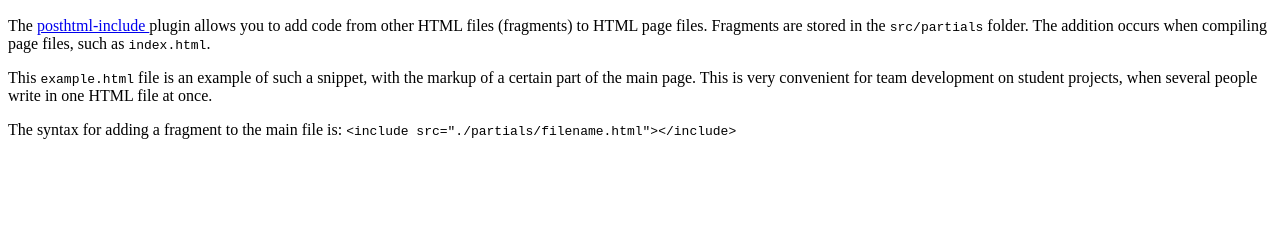
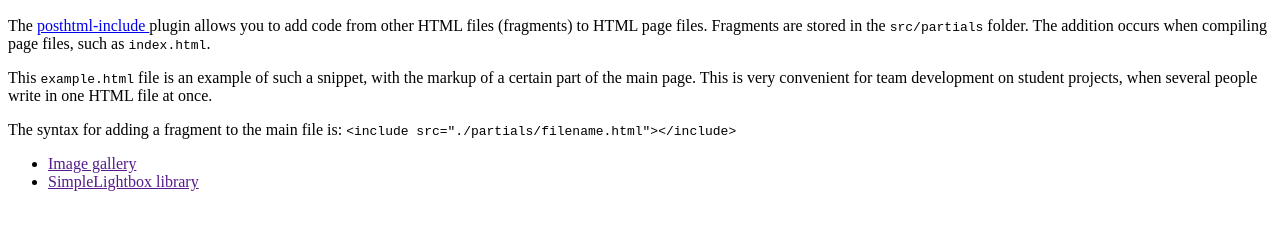
Before and after one commit to SerShem/goit-js-hw-08, a plain HTML site: page index.html in a window 1280 px wide. Shown: the part 166-396 px from the top of the page. Drawn offline with Linux system fonts and the light colour scheme.

Commit message:
Deploying to gh-pages from @ SerShem/goit-js-hw-08@c955007ff82404dd23df7b350b7e6df927c452ab 🚀

```diff
--- a/index.html
+++ b/index.html
@@ -1 +1 @@
-<!DOCTYPE html><html lang="ru"><head><meta charset="utf-8"><meta name="viewport" content="width=device-width, initial-scale=1.0"><title>Page title</title><link rel="stylesheet" href="/goit-js-hw-08/index.569a4d11.css"><script type="module" src="/goit-js-hw-08/index.cdc84ddc.js"></script><script src="/goit-js-hw-08/index.6c2642bc.js" nomodule="" defer></script></head><body>  <article class="example" id="uk"> <h1>HTML-partials</h1>  <img src="/goit-js-hw-08/logo.268195b3.png" alt="" width="320"> <p> The <a href="https://github.com/posthtml/posthtml-include" target="_blank" rel="noopener noreferrer"> posthtml-include </a> plugin allows you to add code from other HTML files (fragments) to HTML page files. Fragments are stored in the <code>src/partials</code> folder. The addition occurs when compiling page files, such as <code>index.html</code>. </p> <p> This <code>example.html</code> file is an example of such a snippet, with the markup of a certain part of the main page. This is very convenient for team development on student projects, when several people write in one HTML file at once. </p> <p> The syntax for adding a fragment to the main file is: <code> &lt;include src="./partials/filename.html"&gt;&lt;/include&gt;</code> </p> <div class="background"></div> </article> </body></html>
+<!DOCTYPE html><html lang="ru"><head><meta charset="utf-8"><meta name="viewport" content="width=device-width, initial-scale=1.0"><title>Page title</title><link rel="stylesheet" href="/goit-js-hw-08/index.569a4d11.css"><script type="module" src="/goit-js-hw-08/index.cdc84ddc.js"></script><script src="/goit-js-hw-08/index.6c2642bc.js" nomodule="" defer></script></head><body>  <article class="example" id="uk"> <h1>HTML-partials</h1>  <img src="/goit-js-hw-08/logo.268195b3.png" alt="" width="320"> <p> The <a href="https://github.com/posthtml/posthtml-include" target="_blank" rel="noopener noreferrer"> posthtml-include </a> plugin allows you to add code from other HTML files (fragments) to HTML page files. Fragments are stored in the <code>src/partials</code> folder. The addition occurs when compiling page files, such as <code>index.html</code>. </p> <p> This <code>example.html</code> file is an example of such a snippet, with the markup of a certain part of the main page. This is very convenient for team development on student projects, when several people write in one HTML file at once. </p> <p> The syntax for adding a fragment to the main file is: <code> &lt;include src="./partials/filename.html"&gt;&lt;/include&gt;</code> </p> <div class="background"></div> </article> <ul> <li><a href="">Image gallery</a></li> <li><a href="">SimpleLightbox library</a></li> </ul> </body></html>
```
